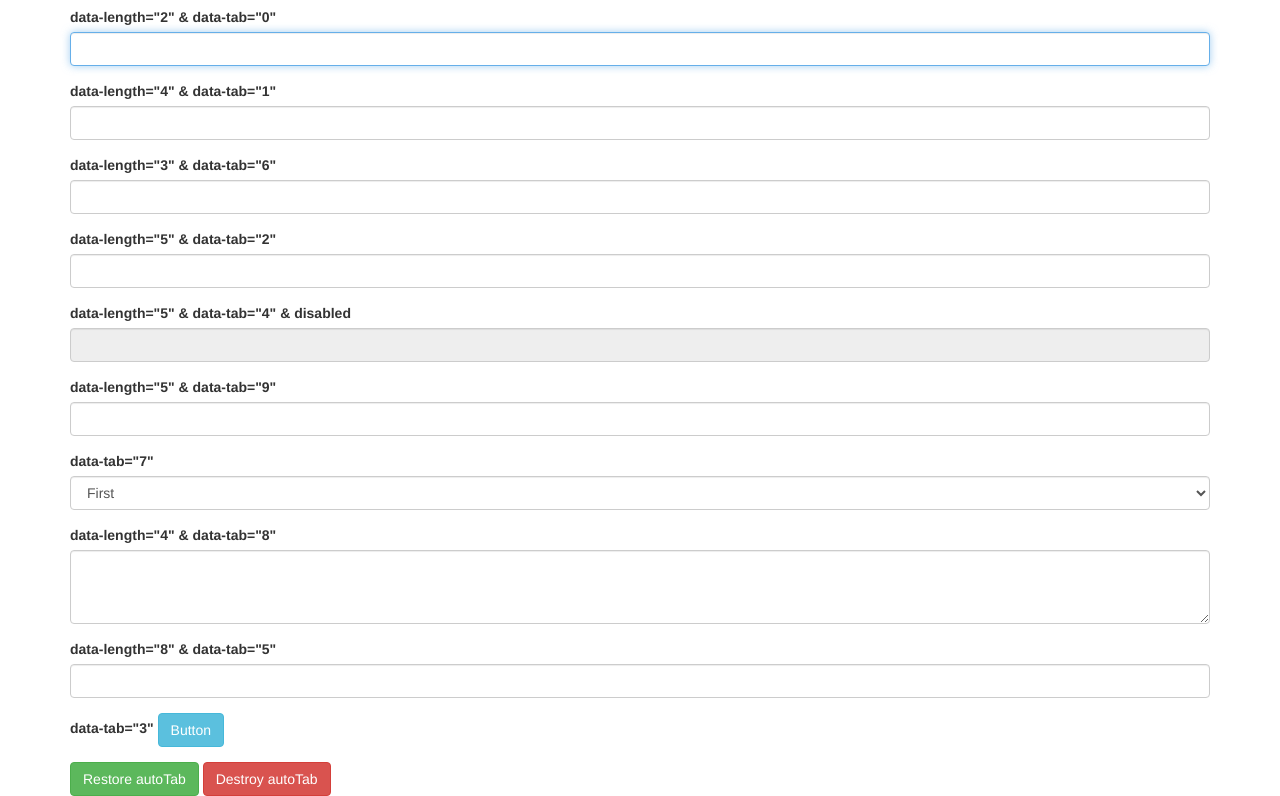
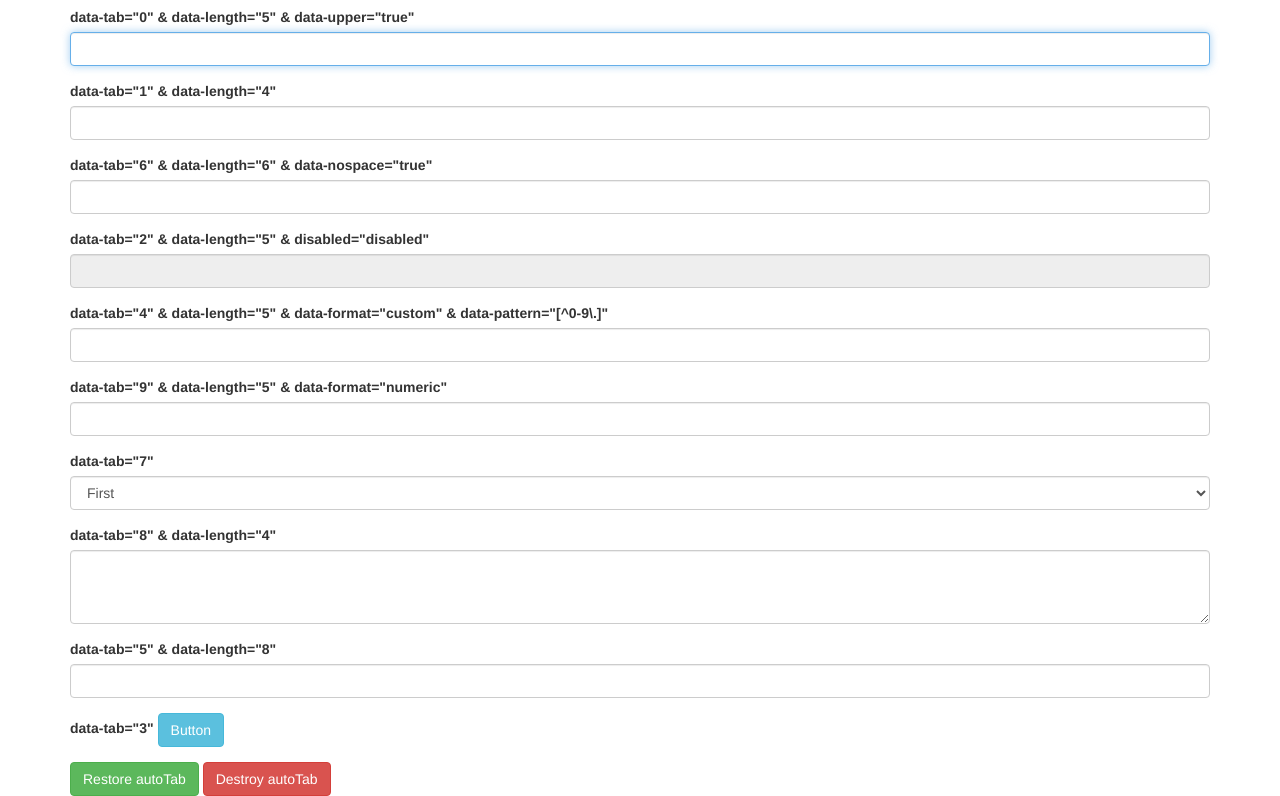
Before and after one commit to djhvscf/autoTab, a website: page index.html in a window 1280 px wide. Shown: the part 63-859 px from the top of the page. Drawn offline with nearby package versions, Linux system fonts and the light colour scheme.

Commit message:
Changes in index.html

```diff
--- a/index.html
+++ b/index.html
@@ -10,27 +10,27 @@
     	<div class="container">
 			<h1>autoTab Demos</h1>
 			<div class="form-group">
-				<label for="firstCombination">data-length="2" & data-tab="0"</label>
-				<input name="firstCombination" id="firstCombination" type="text" data-tab="0" data-length="2" data-upper="true" class="form-control">
+				<label for="firstCombination">data-tab="0" & data-length="5" & data-upper="true"</label>
+				<input name="firstCombination" id="firstCombination" type="text" data-tab="0" data-length="5" data-upper="true" class="form-control">
 			</div>
 			<div class="form-group">
-				<label for="secondCombination">data-length="4" & data-tab="1"</label>
+				<label for="secondCombination">data-tab="1" & data-length="4"</label>
 				<input name="secondCombination" id="secondCombination" type="text" data-tab="1" data-length="4" class="form-control">
 			</div>
 			<div class="form-group">
-				<label for="sevenCombination">data-length="3" & data-tab="6"</label>
-				<input name="sevenCombination" id="sevenCombination" type="text" data-tab="6" data-length="3" data-nospace="true" class="form-control">
+				<label for="sevenCombination">data-tab="6" & data-length="6" & data-nospace="true"</label>
+				<input name="sevenCombination" id="sevenCombination" type="text" data-tab="6" data-length="6" data-nospace="true" class="form-control">
 			</div>
 			<div class="form-group">
-				<label for="thirdCombination">data-length="5" & data-tab="2"</label>
-				<input name="thirdCombination" id="thirdCombination" type="text" data-tab="2" data-length="5" class="form-control">
+				<label for="thirdCombination">data-tab="2" & data-length="5" & disabled="disabled"</label>
+				<input name="thirdCombination" id="thirdCombination" type="text" data-tab="2" data-length="5" disabled="disabled" class="form-control">
 			</div>
 			<div class="form-group">
-				<label for="fifthCombination">data-length="5" & data-tab="4" & disabled</label>
-				<input name="fifthCombination" id="fifthCombination" type="text" data-tab="4"  disabled="disabled" data-length="5" data-format="custom" data-pattern="[^0-9\.]" class="form-control">
+				<label for="fifthCombination">data-tab="4" & data-length="5" & data-format="custom" & data-pattern="[^0-9\.]"</label>
+				<input name="fifthCombination" id="fifthCombination" type="text" data-tab="4" & data-length="5" data-format="custom" data-pattern="[^0-9\.]" class="form-control">
 			</div>
 			<div class="form-group">
-				<label for="fourthCombination">data-length="5" & data-tab="9"</label>
+				<label for="fourthCombination">data-tab="9" & data-length="5" & data-format="numeric"</label>
 				<input name="fourthCombination" id="fourthCombination" type="password" data-tab="9" data-length="5" data-format="numeric" class="form-control">
 			</div>
 			<div class="form-group">
@@ -42,11 +42,11 @@
 				</select>
 			</div>
 			<div class="form-group">
-				<label for="textarea">data-length="4" & data-tab="8"</label>
+				<label for="textarea">data-tab="8" & data-length="4"</label>
 				<textarea name="txtDescription" cols=10 rows=3 data-tab="8" data-length="4" class="form-control"></textarea>
 			</div>
 			<div class="form-group">
-				<label for="sixthCombination">data-length="8" & data-tab="5"</label>
+				<label for="sixthCombination">data-tab="5" & data-length="8"</label>
 				<input name="sixthCombination" id="sixthCombination" type="text" data-tab="5" data-length="8" class="form-control">
 			</div>
 			<div class="form-group">
@@ -55,7 +55,6 @@
 			</div>
 			<button type="button" class="btn btn-success" onclick="restore()">Restore autoTab</button>
 			<button type="button" class="btn btn-danger" onclick="destroy()">Destroy autoTab</button>
-			<!-- 9 -->
         </div>
         <script src="src/autoTab.js"></script>
 		<script>
```
